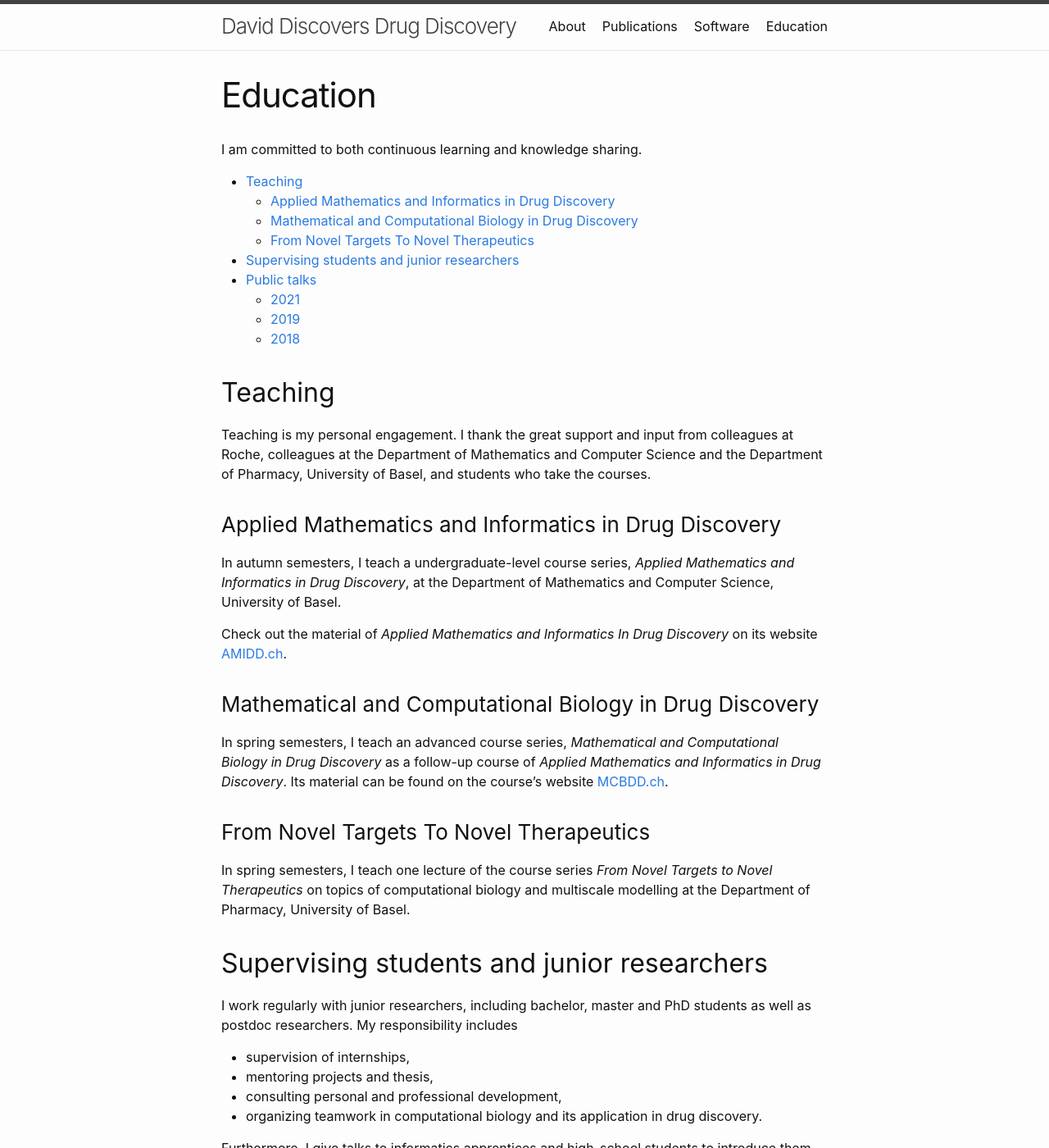
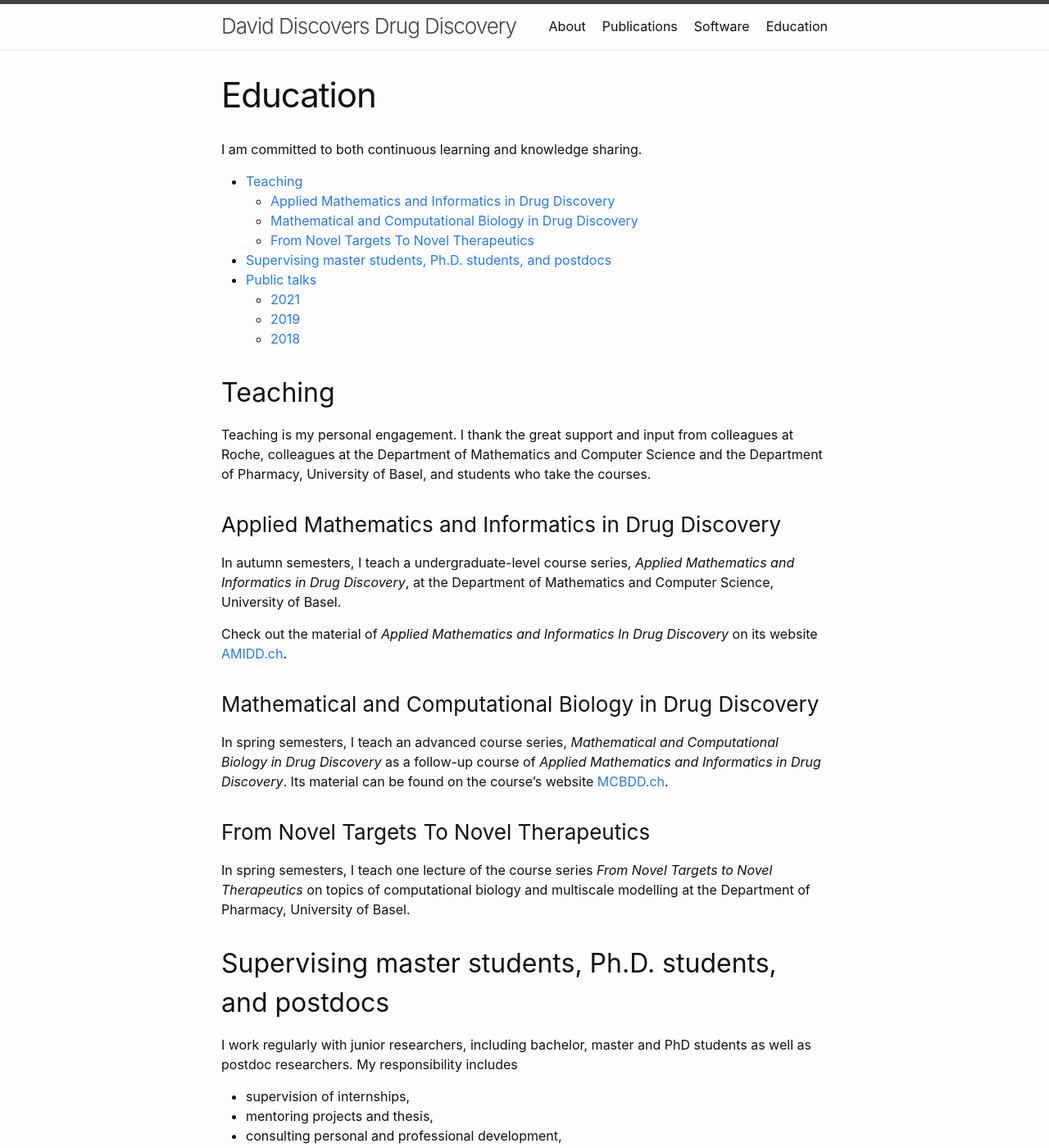
Before and after one commit to Accio/accio.github.io, a Jekyll site: the page built from _pages/education.md, in a window 1280 px wide and 1400 px high. Shown: the whole window at 82% size. Built offline with Jekyll 4.4.1, drawn with Linux system fonts in a browser that asks for light colours.

Commit message:
update supervision title

```diff
--- a/_pages/education.md
+++ b/_pages/education.md
@@ -39,7 +39,7 @@ In spring semesters, I teach one lecture of the course series *From Novel
 Targets to Novel Therapeutics* on topics of computational biology and multiscale
 modelling at the Department of Pharmacy, University of Basel.
 
-## Supervising students and junior researchers
+## Supervising master students, Ph.D. students, and postdocs
 
 I work regularly with junior researchers, including bachelor, master and PhD
 students as well as postdoc researchers. My responsibility includes
```
